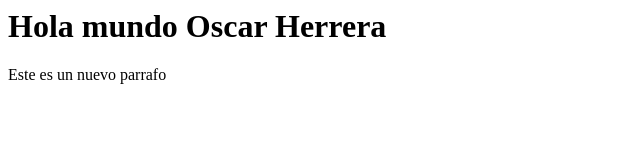
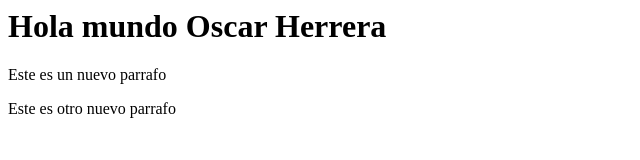
Before and after one commit to OscarHM11/ProyectoGIT, a plain HTML site: page index.html in a window 1280 px wide. Shown: the whole page, without its empty margins (0-640 px from the left). Drawn offline with Linux system fonts and the light colour scheme.

Commit message:
+ Oscar + Segundo ajuste al html

```diff
--- a/index.html
+++ b/index.html
@@ -1,2 +1,3 @@
 <h1>Hola mundo Oscar Herrera</h1>
 <p>Este es un nuevo parrafo</p>
+<p>Este es otro nuevo parrafo</p>
```
